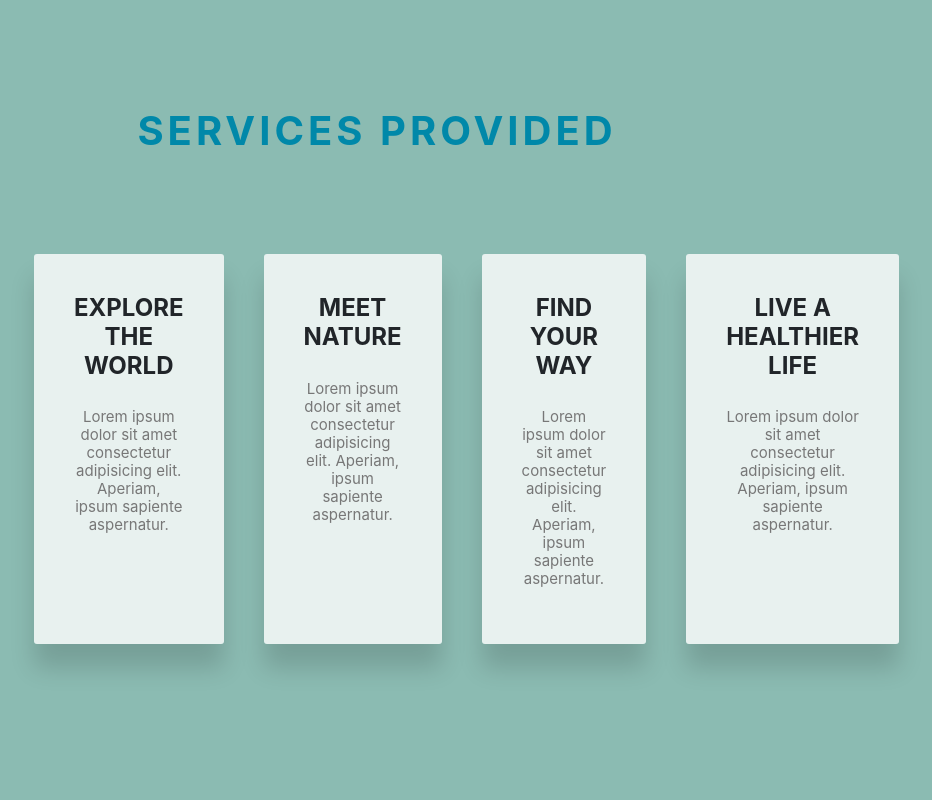
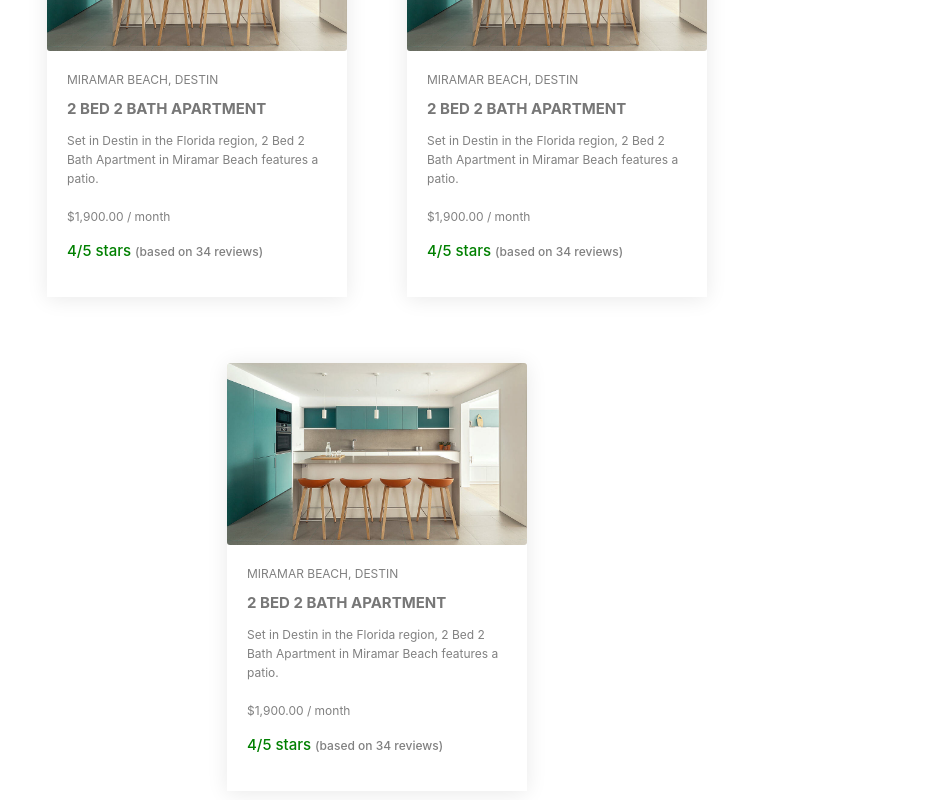
Before and after one commit to uanthwal/Group16_FindAbode, a React (Create React App) app: page /favourite in a window 1280 px wide. Before the commit this address led to /. Shown: the part 860-1660 px from the top of the page, without its empty margins (263-1195 px from the left). Built offline with nearby package versions, Linux system fonts and the light colour scheme.

Commit message:
Added Favourites page

```diff
--- a/src/App.js
+++ b/src/App.js
@@ -11,6 +11,7 @@ import Navbar from './components/Navbar';
 import UserContextProvider from './contexts/UserContext';
 import Search from './components/property_components/SearchLocation';
 import SearchResults from './components/property_components/ApartmentSearchResults';
+import Favourites from './components/Favourites';
 
 import ContactUs from './components/ContactUs';
 import Blogs from './components/Blogs';
@@ -34,7 +35,7 @@ class App extends Component {
             <Route exact path="/search" component={Search} />
             <Route exact path="/search-results" component={SearchResults} />
             <Route exact path="/blog" component={Blogs}/>
-            <Route exact path="/favorite" />
+            <Route exact path="/favourite" component={Favourites} />
             <Route exact path="/about" component={AboutUs}/>
             <Route exact path="/contact" component={ContactUs} />
             <Route exact path="/faq" component={NeedHelp}/>
--- /dev/null
+++ b/src/components/Favourites.js
@@ -0,0 +1,111 @@
+import React, { Component } from 'react';
+
+import launch from '../images/launch.png';
+import '../css/Favourites.css' ;
+import Links from './Links';
+import Footer from './Footer';
+
+
+class Favourites extends Component{
+    state = {
+        favouriteRooms: [
+            {
+                id: '1',
+                title: '2 BED 2 BATH APARTMENT',
+                location: 'Miramar Beach, Destin',
+                description: 'Set in Destin in the Florida region, 2 Bed 2 Bath Apartment in Miramar Beach features a patio.',
+                price: '$1,900.00 ',
+				priceTail: '/ month',
+				review: '4/5 stars ',
+				reviewTail: '(based on 34 reviews)'
+            },
+            {
+                id: '1',
+                title: '2 BED 2 BATH APARTMENT',
+                location: 'Miramar Beach, Destin',
+                description: 'Set in Destin in the Florida region, 2 Bed 2 Bath Apartment in Miramar Beach features a patio.',
+                price: '$1,900.00 ',
+				priceTail: '/ month',
+				review: '4/5 stars ',
+				reviewTail: '(based on 34 reviews)'
+            },
+            {
+                id: '1',
+                title: '2 BED 2 BATH APARTMENT',
+                location: 'Miramar Beach, Destin',
+                description: 'Set in Destin in the Florida region, 2 Bed 2 Bath Apartment in Miramar Beach features a patio.',
+                price: '$1,900.00 ',
+				priceTail: '/ month',
+				review: '4/5 stars ',
+				reviewTail: '(based on 34 reviews)'
+            },
+            {
+                id: '1',
+                title: '2 BED 2 BATH APARTMENT',
+                location: 'Miramar Beach, Destin',
+                description: 'Set in Destin in the Florida region, 2 Bed 2 Bath Apartment in Miramar Beach features a patio.',
+                price: '$1,900.00 ',
+				priceTail: '/ month',
+				review: '4/5 stars ',
+				reviewTail: '(based on 34 reviews)'
+            },
+            {
+                id: '1',
+                title: '2 BED 2 BATH APARTMENT',
+                location: 'Miramar Beach, Destin',
+                description: 'Set in Destin in the Florida region, 2 Bed 2 Bath Apartment in Miramar Beach features a patio.',
+                price: '$1,900.00 ',
+				priceTail: '/ month',
+				review: '4/5 stars ',
+				reviewTail: '(based on 34 reviews)'
+            }
+        ]
+    };
+    //Modify the ids of the apartments later when actual content is added
+    viewDetail = (e, id) => {
+		e.preventDefault();
+		this.props.history.push({
+			pathname: '/search/' + id
+		});
+    };
+    render(){
+        return (
+            <div>
+            <div className="outer-container">
+				<div className="heading-page">
+					<h1>Favourites</h1>
+				</div>
+
+				<div className="fav-container">
+					{this.state.favouriteRooms.map((item, index) => {
+						return (
+							<div onClick={(e) => this.viewDetail(e, item.id)} key={index} className="card-container-fav">
+								<img src={launch} className="card-img" alt="aprts showcases" />
+								<div className="text-container">
+									<p className="text-subtitle">{item.location}</p>
+									<p className="text-title">{item.title}</p>
+									<p className="text-desc">
+										{item.desc}
+										<span className="text-tiny">{item.description}</span>
+									</p>
+                                    <p className="text-tiny">
+										{item.price}
+										<span className="text-tiny">{item.priceTail}</span>
+									</p>
+									<p className="text-review">
+										{item.review}
+										<span className="text-tiny">{item.reviewTail}</span>
+									</p>
+								</div>
+							</div>
+						);
+					})}
+				</div>
+                </div>
+                <Links />
+				<Footer />
+            </div>
+        );
+    }
+}
+export default Favourites;
--- a/src/components/Navbar.js
+++ b/src/components/Navbar.js
@@ -27,8 +27,8 @@ class Navbar extends Component {
 								</Link>
 							</li>
 							<li>
-								<Link className="link" to="/favorite">
-									Favorite
+								<Link className="link" to="/favourite">
+									Favourite
 								</Link>
 							</li>
 							<li>
--- a/src/components/property_components/DetailRoom.jsx
+++ b/src/components/property_components/DetailRoom.jsx
@@ -44,6 +44,9 @@ class DetailRoom extends Component {
               <button className="book-btn">Book Appointment</button>
             </div>
           </div>
+          {/* <div className="fav-card"> */}
+              <button className="fav-btn">Add to Favourites</button>
+            {/* </div> */}
           <div className="single-room-info">
             <div className="desc">
               <h3>details</h3>
--- /dev/null
+++ b/src/css/Favourites.css
@@ -0,0 +1,76 @@
+.outer-container {
+    margin: 150px 277px;
+    text-align: center;
+  }
+  .heading-page {
+    color: rgba(0, 136, 169, 1);
+    font-weight: bold;
+    margin-top: 45px;
+    text-align: center;
+    text-transform: uppercase;
+    letter-spacing: 4px;
+    line-height: 23px;
+  }
+  .fav-containers {
+    display: flex;
+    justify-content: space-between;
+    align-items: center;
+  }
+  @media screen and (max-width: 500px) {
+    .outer-container h1 {
+      margin-left: -150px;
+    }
+    .fav-containers {
+      margin-left: -80px;
+      display: flex;
+      flex-direction: column;
+      justify-content: space-between;
+      align-items: center;
+    }
+  }
+
+  .card-container-fav {
+    margin-top: 50px;
+    margin: 30px;
+    overflow: hidden;
+    display: inline-block;
+    background-color: white;
+    width: auto;
+    max-width: 300px;
+    text-align: left;
+    box-shadow: 0 2px 20px rgba(0, 0, 0, 0.089);
+    transition: transform 200ms ease-in-out;
+    cursor: pointer;
+    padding: 10 10px;
+  }
+  .card-container-fav:hover {
+    transform: scale(1.05);
+  }
+  .card-img {
+    width: 300px;
+  }
+  .text-container {
+    padding: 20px;
+  }
+  .text-title {
+    font-weight: 700;
+    margin-bottom: 10px;
+    line-height: 24px;
+  }
+  .text-subtitle {
+    color: grey;
+    margin-bottom: 8px;
+    text-transform: uppercase;
+    font-size: 12px;
+  }
+  .text-tiny {
+    color: grey;
+    font-size: 12px;
+  }
+  .text-desc {
+    margin-bottom: 20px;
+  }
+  .text-review {
+    color: green;
+    font-weight: 500;
+  }
--- a/src/css/apartment/DetailRoom.css
+++ b/src/css/apartment/DetailRoom.css
@@ -17,6 +17,19 @@
   align-items: center;
   background-color: #f3f3f3;
 }
+.fav-card {
+  margin-left: 100px;
+  height: 150px;
+  width: 350px;
+  border: 1px solid #dfe1e5;
+  box-shadow: 0 5px 5px rgba(0, 0, 0, 0.09);
+  display: flex;
+  flex-direction: column;
+  justify-content: flex-end;
+  align-items: center;
+  background-color: #f3f3f3;
+  outline: none;
+}
 .ad-img {
   height: 200px;
   width: 280px;
@@ -24,6 +37,12 @@
 }
 .book-btn {
   height: 40px;
+  margin-bottom: 50px;
+}
+.fav-btn {
+  margin-left: 200px;
+  height: 40px;
+  width: auto;
   margin-bottom: 50px;
 }
 .room-images-banner {
```
